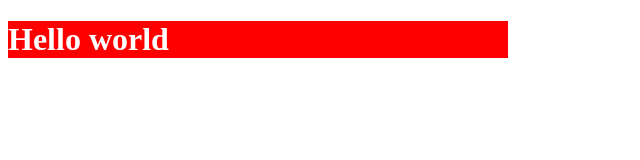
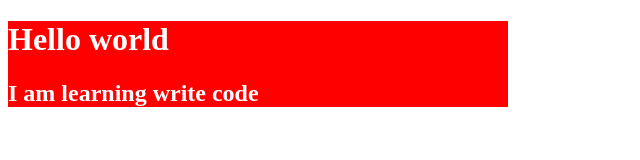
Before and after one commit to dilowarhosen/first-website, a plain HTML site: page index.html in a window 1280 px wide. Shown: the whole page, without its empty margins (0-640 px from the left). Drawn offline with Linux system fonts and the light colour scheme.

Commit message:
added learning code line

```diff
--- a/index.html
+++ b/index.html
@@ -9,6 +9,7 @@
 <body>
     <div>
         <h1>Hello world</h1>
+        <h2>I am learning write code</h2>
     </div>
 </body>
 </html>
```
